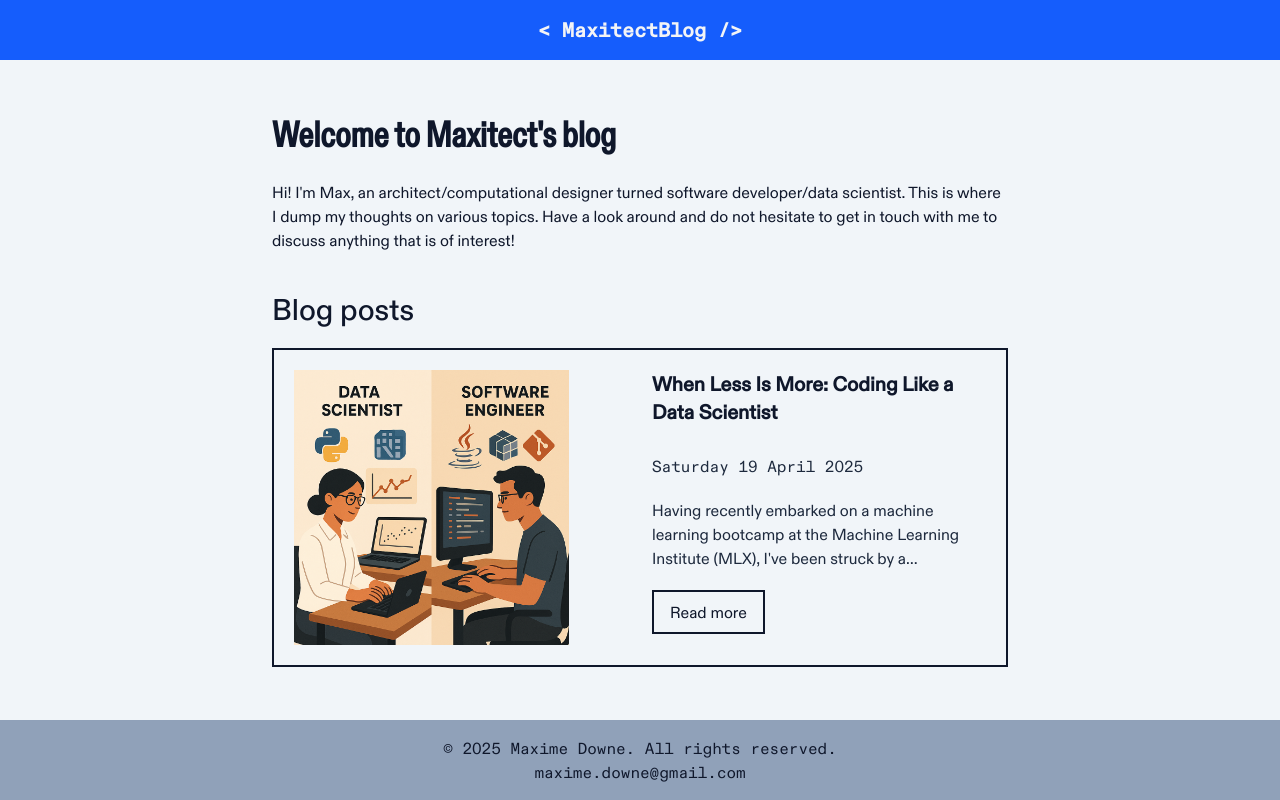
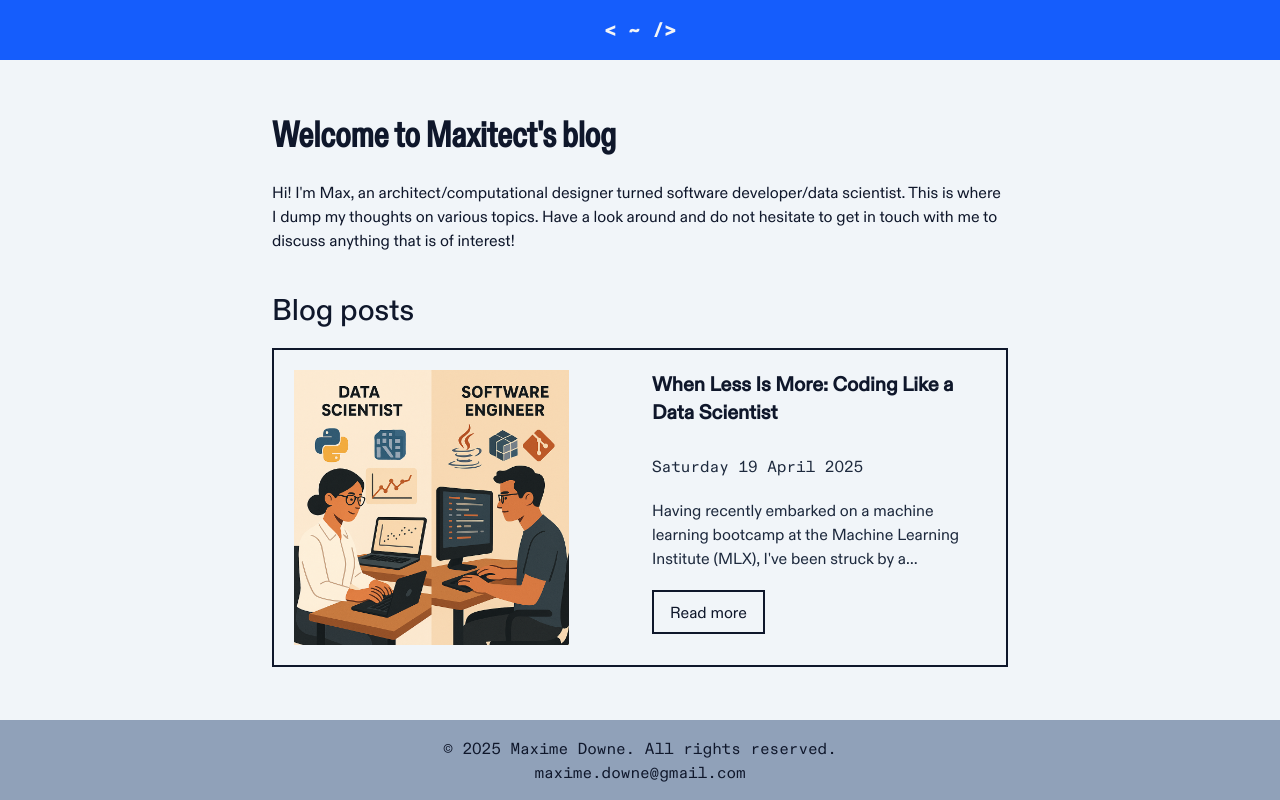
Before and after one commit to maxitect/blog, a Next.js app: page / in a window 1280 px wide. Built offline with nearby package versions, Linux system fonts and the light colour scheme.

Commit message:
style: edit hover in Header.tsx

```diff
--- a/src/components/Header.tsx
+++ b/src/components/Header.tsx
@@ -7,12 +7,14 @@ const Header: React.FC = () => {
   const [isHovered, setIsHovered] = useState(false);
 
   return (
-    <header className="p-4 mb-10 bg-blue-600 text-gray-100 text-center">
+    <header
+      className="p-4 mb-10 bg-blue-600 text-gray-100 text-center"
+      onMouseEnter={() => setIsHovered(true)}
+      onMouseLeave={() => setIsHovered(false)}
+    >
       <Link
         href="/"
-        className="font-mono-medium text-xl font-bold"
-        onMouseEnter={() => setIsHovered(true)}
-        onMouseLeave={() => setIsHovered(false)}
+        className="font-mono-medium text-xl font-bold hover:text-background"
       >
         {isHovered ? "< ~ />" : "< MaxitectBlog />"}
       </Link>
```
